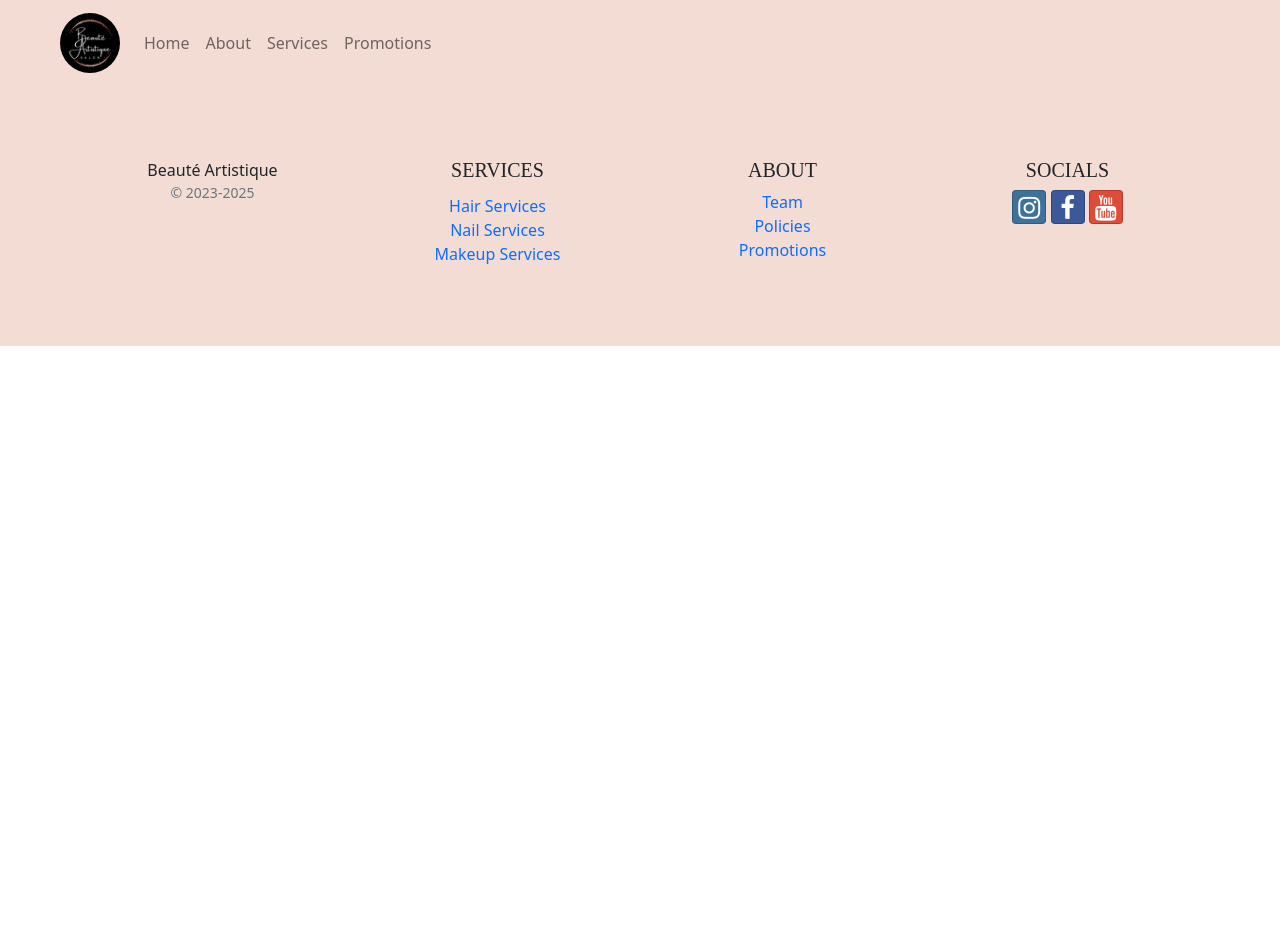
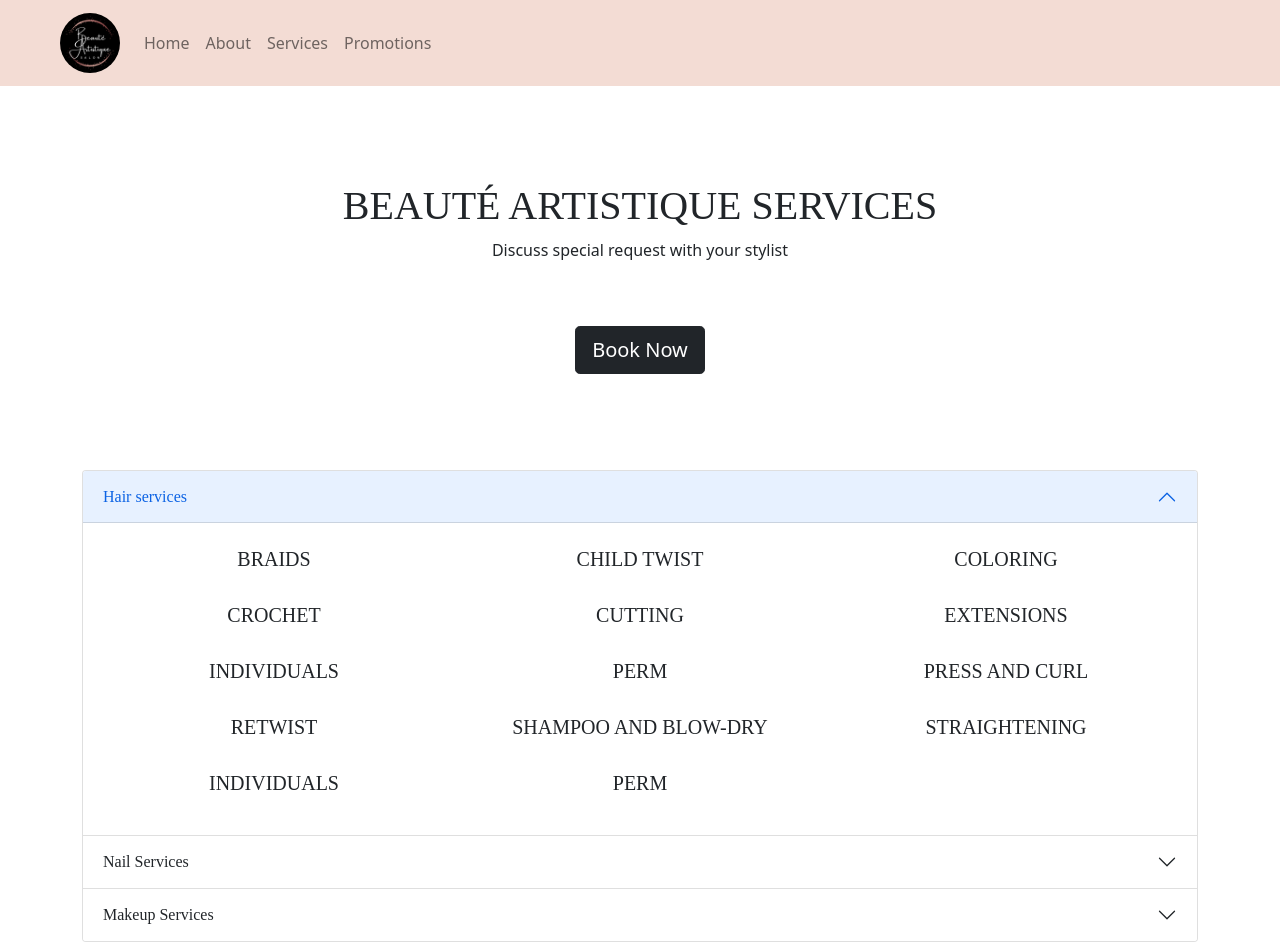
Before and after one commit to kpatterson23/hair-salon-react, a React (Create React App) app: page /services in a window 1280 px wide. Shown: the top 952 px of the page. Before the commit the page ends 800 px from the top, so only its background shows below. Built offline with nearby package versions, Linux system fonts and the light colour scheme.

Commit message:
Services page and Accordion

```diff
--- a/src/App.css
+++ b/src/App.css
@@ -33,10 +33,6 @@
 
 .btn {
   border-radius: 40px;
-}
-
-.dropdown-menu {
-  background-color: #f3dcd4;
 }
 
 #founder {
--- a/src/App.js
+++ b/src/App.js
@@ -14,8 +14,8 @@
       <Routes>
         <Route path="/" element={<HomePage />} />
         <Route path='/about' element={<AboutPage />} />
-        {/* <Route path='/promotions' element={<PromotionsPage />} />
-        <Route path='/services' element={<ServicesPage />} /> */}
+        {/* <Route path='/promotions' element={<PromotionsPage />} /> */}
+        <Route path='/services' element={<ServicesPage />} />
       </Routes>
       <Footer />
     </div>
--- /dev/null
+++ b/src/components/Accordion.js
@@ -0,0 +1,175 @@
+import { useState } from "react";
+import {
+  Accordion,
+  AccordionBody,
+  AccordionHeader,
+  AccordionItem,
+  Container,
+  Row,
+  Col,
+  Button,
+} from "reactstrap";
+
+function ServAccordion(props) {
+  const [open, setOpen] = useState("1");
+  const toggle = (id) => {
+    if (open === id) {
+      setOpen();
+    } else {
+      setOpen(id);
+    }
+  };
+
+  return (
+    <div>
+      <Container className="py-5">
+        <Row>
+          <Col className="py-5 text-center">
+            <h1>Beauté Artistique Services</h1>
+            <p>Discuss special request with your stylist</p>
+            <Button type="submit" color="dark" className="btn-lg m-5">
+              Book Now
+            </Button>
+          </Col>
+        </Row>
+
+        <Accordion open={open} toggle={toggle}>
+          <AccordionItem>
+            <AccordionHeader targetId="1">Hair services</AccordionHeader>
+            <AccordionBody accordionId="1">
+              <Row>
+                <Col className="text-center p-2 pb-3">
+                  <h5>Braids</h5>
+                </Col>
+                <Col className="text-center p-2 pb-3">
+                  <h5>Child Twist</h5>
+                </Col>
+                <Col className="text-center p-2 pb-3">
+                  <h5>Coloring</h5>
+                </Col>
+              </Row>
+              <Row>
+                <Col className="text-center p-2 pb-3">
+                  <h5>Crochet</h5>
+                </Col>
+                <Col className="text-center p-2 pb-3">
+                  <h5>Cutting</h5>
+                </Col>
+                <Col className="text-center p-2 pb-3">
+                  <h5>Extensions</h5>
+                </Col>
+              </Row>
+              <Row>
+                <Col className="text-center p-2 pb-3">
+                  <h5>Individuals</h5>
+                </Col>
+                <Col className="text-center p-2 pb-3">
+                  <h5>Perm</h5>
+                </Col>
+                <Col className="text-center p-2 pb-3">
+                  <h5>Press and Curl</h5>
+                </Col>
+              </Row>
+              <Row>
+                <Col className="text-center p-2 pb-3">
+                  <h5>Retwist</h5>
+                </Col>
+                <Col className="text-center p-2 pb-3">
+                  <h5>Shampoo and Blow-dry</h5>
+                </Col>
+                <Col className="text-center p-2 pb-3">
+                  <h5>Straightening</h5>
+                </Col>
+              </Row>
+              <Row>
+                <Col className="text-center p-2 pb-3">
+                  <h5>Individuals</h5>
+                </Col>
+                <Col className="text-center p-2 pb-3">
+                  <h5>Perm</h5>
+                </Col>
+                <Col className="text-center p-2 pb-3"></Col>
+              </Row>
+            </AccordionBody>
+          </AccordionItem>
+          <AccordionItem>
+            <AccordionHeader targetId="2">Nail Services</AccordionHeader>
+            <AccordionBody accordionId="2">
+              <Row>
+                <Col className="text-center p-2 pb-3">
+                  <h5>Acrylic Full Set</h5>
+                  <p>-With Tips</p>
+                </Col>
+                <Col className="text-center p-2 pb-3">
+                  <h5>Added Tips</h5>
+                </Col>
+                <Col className="text-center p-2 pb-3">
+                  <h5>Basic Manicure</h5>
+                </Col>
+              </Row>
+              <Row>
+                <Col className="text-center p-2 pb-3">
+                  <h5>Gel Manicure</h5>
+                </Col>
+                <Col className="text-center p-2 pb-3">
+                  <h5>Polygel Full Set</h5>
+                  <p>-With Tips</p>
+                </Col>
+                <Col className="text-center p-2 pb-3">
+                  <h5>Nail Art</h5>
+                </Col>
+              </Row>
+              <Row>
+                <Col className="text-center p-2 pb-3">
+                  <h5>Spa Gel Manicure</h5>
+                </Col>
+                <Col className="text-center p-2 pb-3">
+                  <h5>Spa Manicure</h5>
+                </Col>
+                <Col className="text-center p-2 pb-3"></Col>
+              </Row>
+            </AccordionBody>
+          </AccordionItem>
+          <AccordionItem>
+            <AccordionHeader targetId="3">Makeup Services</AccordionHeader>
+            <AccordionBody accordionId="3">
+              <Row>
+                <Col className="text-center p-2 pb-3">
+                  <h5>Brow Tinting</h5>
+                </Col>
+                <Col className="text-center p-2 pb-3">
+                  <h5>Brow Waxing</h5>
+                </Col>
+                <Col className="text-center p-2 pb-3">
+                  <h5>Glam Makeup</h5>
+                </Col>
+              </Row>
+              <Row>
+                <Col className="text-center p-2 pb-3">
+                  <h5>Lashes Extensions</h5>
+                </Col>
+                <Col className="text-center p-2 pb-3">
+                  <h5>Lashes Tinting</h5>
+                </Col>
+                <Col className="text-center p-2 pb-3">
+                  <h5>Natural Makeup</h5>
+                </Col>
+              </Row>
+            </AccordionBody>
+          </AccordionItem>
+        </Accordion>
+
+        <Row>
+          <Col className="py-5 text-center1">
+            <p>
+              *Travel fee may be incurred if services are performed outside the
+              salon.
+            </p>
+          </Col>
+        </Row>
+      </Container>
+    </div>
+  );
+}
+
+export default ServAccordion;
--- a/src/components/Footer.js
+++ b/src/components/Footer.js
@@ -14,13 +14,13 @@
             <h5 className="pb-1">Services</h5>
             <ul className="list-unstyled">
               <li>
-                <Link to="/">Hair Services</Link>
+                <Link to="/services">Hair Services</Link>
               </li>
               <li>
-                <Link to="/">Nail Services</Link>
+                <Link to="/services">Nail Services</Link>
               </li>
               <li>
-                <Link to="/">Makeup Services</Link>
+                <Link to="/services">Makeup Services</Link>
               </li>
             </ul>
           </Col>
--- a/src/components/Header.js
+++ b/src/components/Header.js
@@ -37,7 +37,7 @@
 							<NavLink href="/about">About</NavLink>
 						</NavItem>
             <NavItem>
-							<NavLink href="/">Services</NavLink>
+							<NavLink href="/services">Services</NavLink>
 						</NavItem>
             <NavItem>
 							<NavLink href="/">Promotions</NavLink>
--- a/src/pages/ServicesPage.js
+++ b/src/pages/ServicesPage.js
@@ -0,0 +1,13 @@
+import Accordion from '../components/Accordion'
+
+import React from 'react'
+
+const ServicesPage = () => {
+  return (
+    <div>
+        <Accordion />
+    </div>
+  )
+}
+
+export default ServicesPage
```
